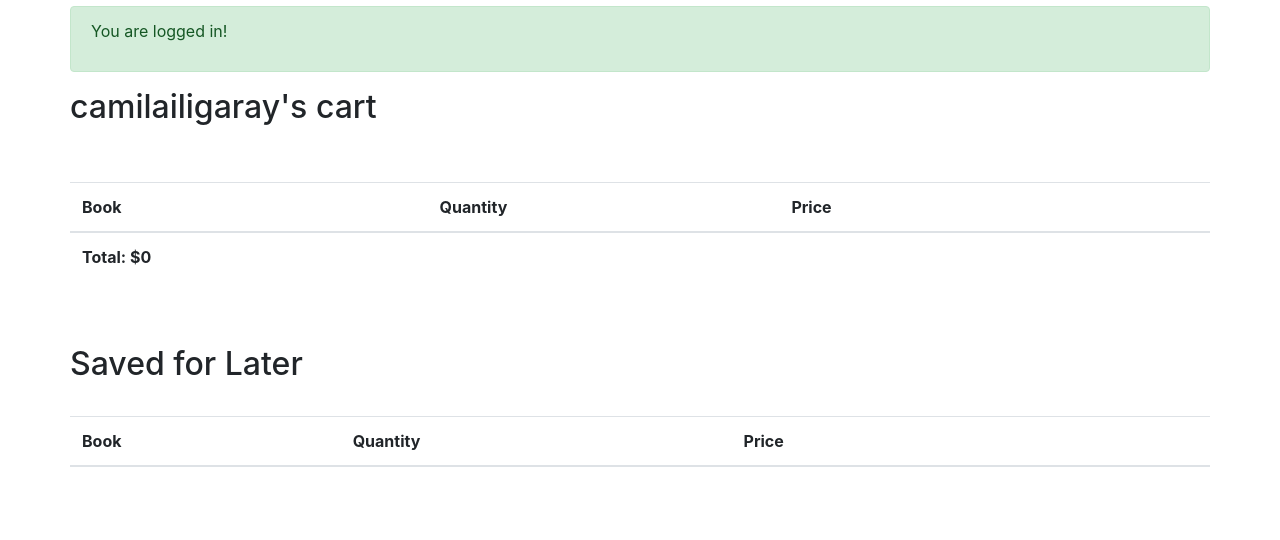
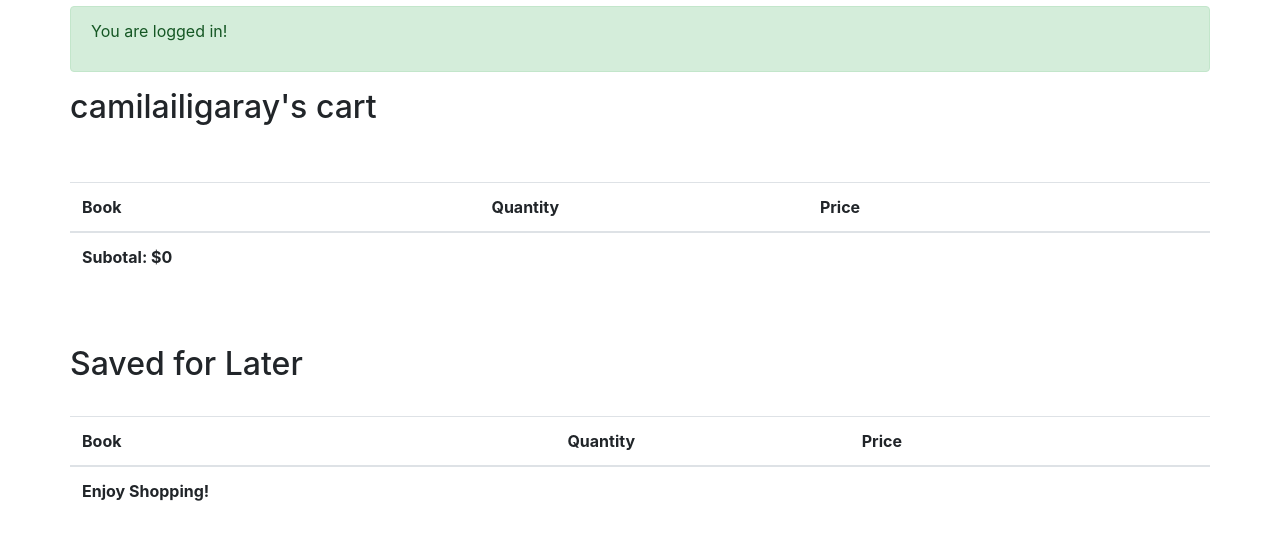
Before and after one commit to camilailiberg/GeekText, a Django app: page /ShoppingCart/ in a window 1280 px wide. Shown: the part 143-683 px from the top of the page. Run offline with Django 3.2, Linux system fonts and the light colour scheme; a user stored in the database is signed in; data comes from the database, SQL or seed files in the repository; both versions use the stored data as it was after the commit; lists and menus that the app fills with data are empty; some libraries are stand-ins or nearby versions.

Commit message:
minus changes, some commented out sections, for now ignore. All working correctly

```diff
--- a/CEN_Library_Project/onlinelibrary/api_views.py
+++ b/CEN_Library_Project/onlinelibrary/api_views.py
@@ -4,8 +4,8 @@ from django_filters.rest_framework import DjangoFilterBackend
 from rest_framework.filters import SearchFilter
 from rest_framework.pagination import LimitOffsetPagination
 
-from onlinelibrary.serializers import ShoppingCartItemSerializer
-from onlinelibrary.models import ShoppingCartItem
+from .serializers import ShoppingCartItemSerializer
+from .models import ShoppingCartItem
 
 
 class ShoppingCartItemPagination(LimitOffsetPagination):
--- a/CEN_Library_Project/onlinelibrary/forms.py
+++ b/CEN_Library_Project/onlinelibrary/forms.py
@@ -5,8 +5,7 @@ from .models import ShoppingCartItem
 
 class CartForm(forms.ModelForm):
     quantity = forms.IntegerField(min_value=1, required=False)
-    savedforlater = forms.BooleanField(label="Save for later", required=False)
 
     class Meta:
         model = ShoppingCartItem
-        fields = ('quantity', 'savedforlater')
+        fields = ('quantity',)
--- a/CEN_Library_Project/onlinelibrary/serializers.py
+++ b/CEN_Library_Project/onlinelibrary/serializers.py
@@ -1,5 +1,5 @@
 from rest_framework import serializers
-from onlinelibrary.models import ShoppingCartItem, ShoppingCart
+from .models import ShoppingCartItem, ShoppingCart
 
 
 class ShoppingCartSerializer(serializers.ModelSerializer):
--- a/CEN_Library_Project/onlinelibrary/templates/onlinelibrary/shoppingcart.html
+++ b/CEN_Library_Project/onlinelibrary/templates/onlinelibrary/shoppingcart.html
@@ -57,7 +57,7 @@
         </thead>
         <tfoot>
             <tr>
-                <td><strong>Total: ${{total}}</strong></td>
+                <td><strong>Subotal: ${{total}}</strong></td>
                 <td></td>
                 <td></td>
                 <td></td>
@@ -82,6 +82,15 @@
             <th></th>
             <th></th>
         </thead>
+        <tfoot>
+            <tr>
+                <td><strong>Enjoy Shopping!</strong></td>
+                <td></td>
+                <td></td>
+                <td></td>
+                <td></td>
+            </tr>
+        </tfoot>
         {% for item in cart.shoppingcartitem_set.all %}
             {% if item.savedforlater == True and item.ordered == False and item.quantity > 0 %}
                 <tr><td>{{ item }}</td><td>{{item.quantity}}</td><td>${{ item.book.getprice }}</td><td><a href='{{item.id}}'>Remove</a></td><td><a href='mtc/{{item.id}}'>Move to Cart</a></td></tr>
--- a/CEN_Library_Project/onlinelibrary/views.py
+++ b/CEN_Library_Project/onlinelibrary/views.py
@@ -2,7 +2,7 @@ from django.shortcuts import render, redirect
 from .models import ShoppingCart, Book, ShoppingCartItem
 from django.http import HttpResponse, request
 
-from django.views.generic import TemplateView
+from django.views.generic import TemplateView, DeleteView
 from .forms import CartForm
 
 
@@ -15,14 +15,12 @@ def home(response):
 def shoppingcartview(response):
     userid = response.user.id
     cart = ShoppingCart.objects.get(id=userid)
+    form = CartForm()
 
     if cart == response.user.shoppingcart:
-        total = 0
-        for item in cart.shoppingcartitem_set.all():
-            if not item.savedforlater and not item.ordered:
-                total = total + item.total()
+        total = cart.total()
 
-        return render(response, "onlinelibrary/shoppingcart.html", {"cart": cart, "total": total})
+        return render(response, "onlinelibrary/shoppingcart.html", {"cart": cart, "total": total, "form": form})
 
     message = "You tried to access an unautharized shopping cart"
     return render(response, "onlinelibrary/home.html", {"message": message})
@@ -50,6 +48,7 @@ def save_for_later(response, cartitemid):
 
     return redirect('/ShoppingCart/')
 
+
 def move_to_cart(response, cartitemid):
     userid = response.user.id
     cart = ShoppingCart.objects.get(id=userid)
@@ -60,6 +59,21 @@ def move_to_cart(response, cartitemid):
     cart.save()
 
     return redirect('/ShoppingCart/')
+
+
+# def update_quantity(response, cartitemid):
+#     userid = response.user.id
+#     cart = ShoppingCart.objects.get(id=userid)
+#     cartitem = ShoppingCartItem.objects.get(id=cartitemid)
+#     form = response.form
+#
+#     if response.method == "POST":
+#         cartitem.quantity += form.cleaned_data['quantity']
+#         cartitem.save()
+#
+#     cart.save()
+#
+#     return redirect('/ShoppingCart/')
 
 
 class CartView(TemplateView):
```
Also changed, not shown: CEN_Library_Project/db.sqlite3, CEN_Library_Project/onlinelibrary/migrations/0001_initial.py.
